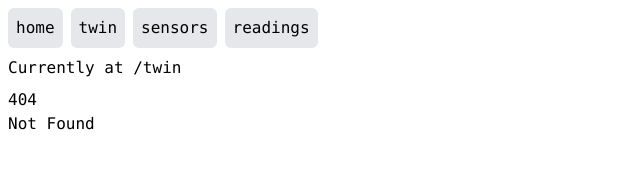
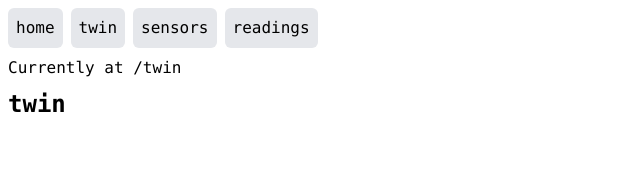
Before and after one commit to christoff-linde/pih-web, a SvelteKit app: page /twin in a window 1280 px wide. Before the commit this address had no page. Shown: the top 178 px of the page, without its empty margins (0-640 px from the left). Built offline with nearby package versions, Linux system fonts and the light colour scheme.

Commit message:
feat: add twin page route

```diff
--- /dev/null
+++ b/src/routes/twin/+page.svelte
@@ -0,0 +1 @@
+<h1 class="text-2xl font-bold lowercase">Twin</h1>
```
